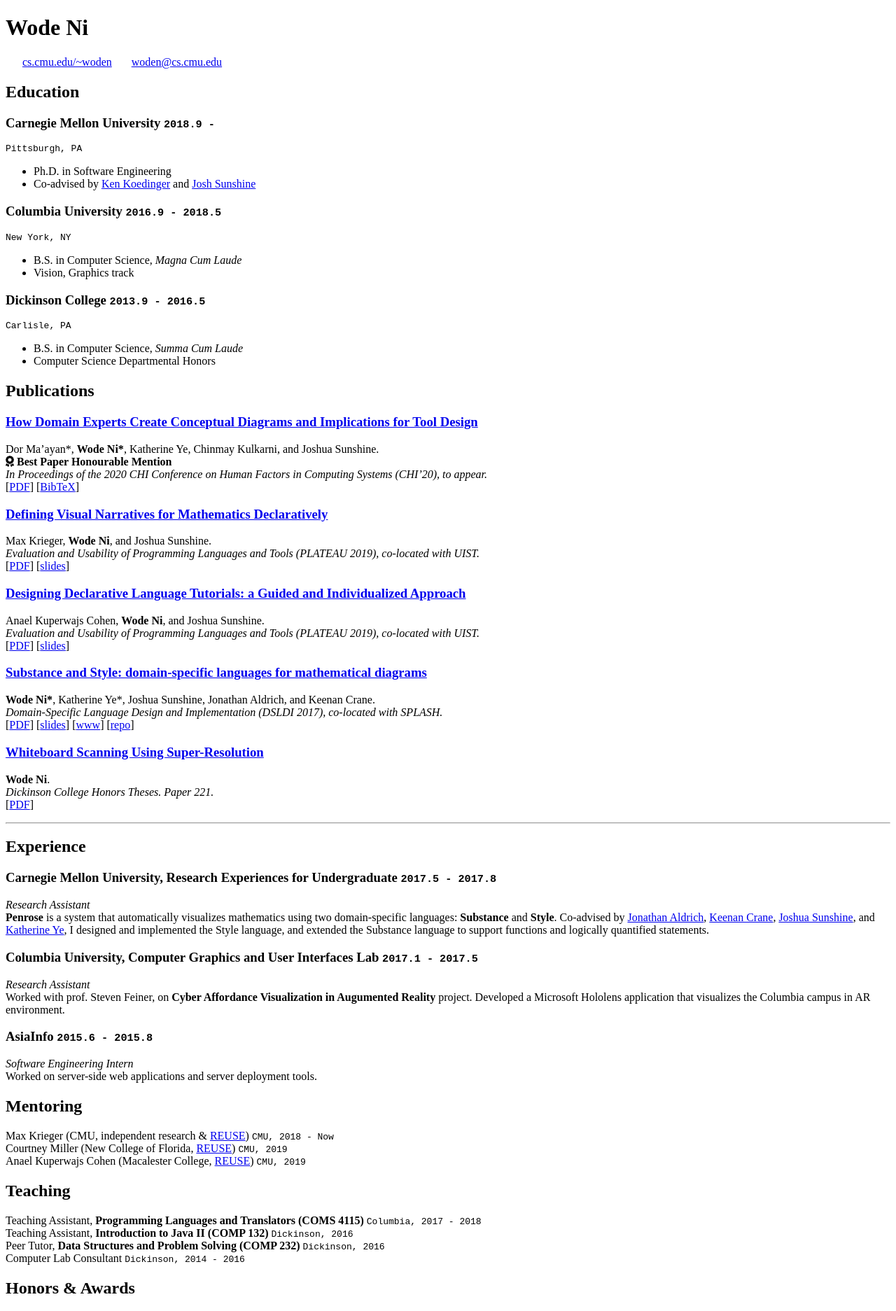
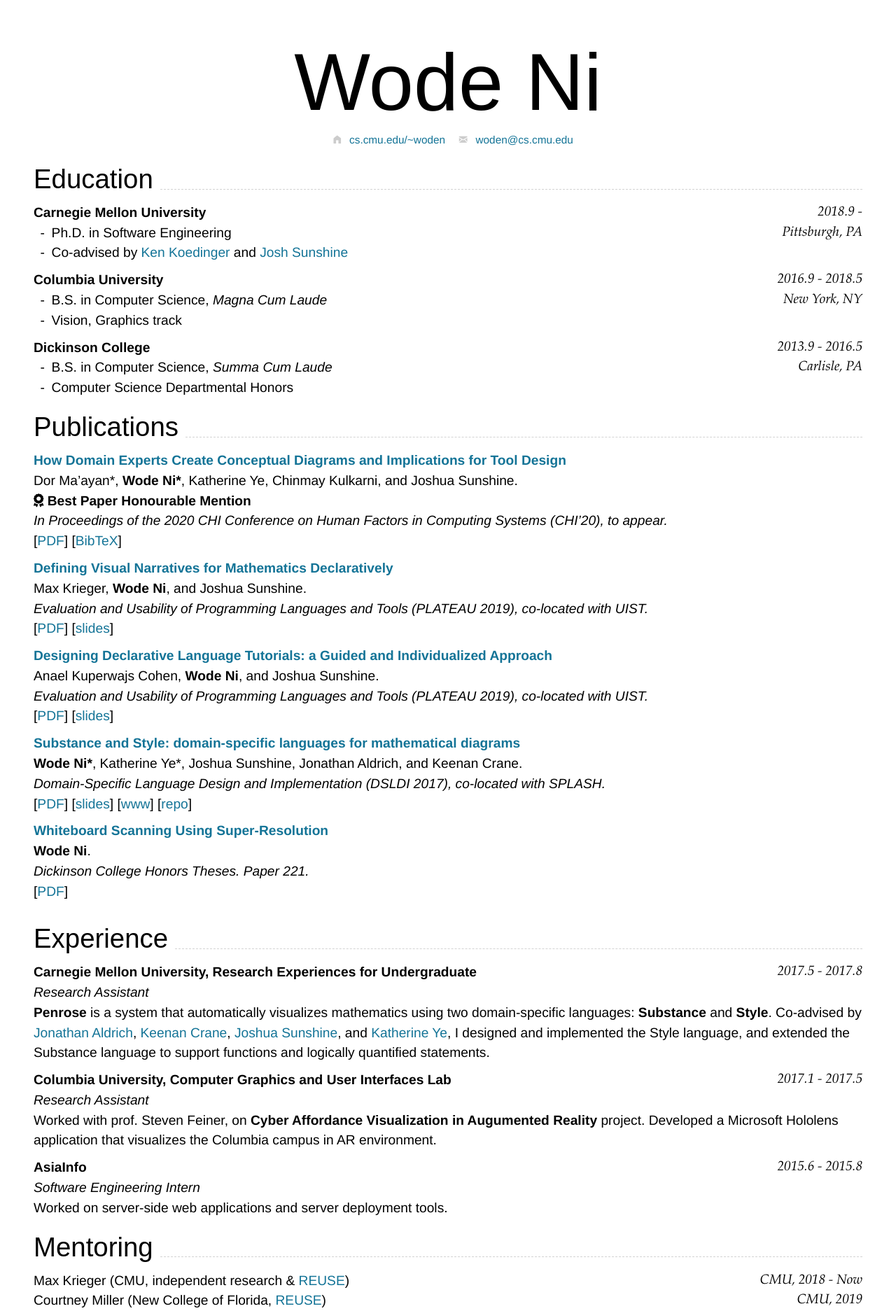
Before and after one commit to srikalidindi/srikalidindi.github.io, a Jekyll site: the page built from _pages/resume.md, in a window 1280 px wide. Shown: the top 1873 px of the page at 70% size. Built offline with Jekyll 4.4.1, drawn with Linux system fonts in a browser that asks for light colours; nearby versions of some CDN libraries.

Commit message:
resolved error for resume

```diff
--- a/_layouts/cv.html
+++ b/_layouts/cv.html
@@ -4,19 +4,19 @@
     <meta charset="utf-8" />
     <title>{% if page.title %} {{ page.title }} | {% endif %} CV</title>
     <link
-      href="media/cv-screen.css"
+      href="/media/cv-screen.css"
       type="text/css"
       rel="stylesheet"
       media="screen"
     />
     <link
-      href="media/cv-print.css"
+      href="/media/cv-print.css"
       type="text/css"
       rel="stylesheet"
       media="print"
     />
     <link
-      href="media/foundation-icons/foundation-icons.css"
+      href="/media/foundation-icons/foundation-icons.css"
       type="text/css"
       rel="stylesheet"
     />
```
